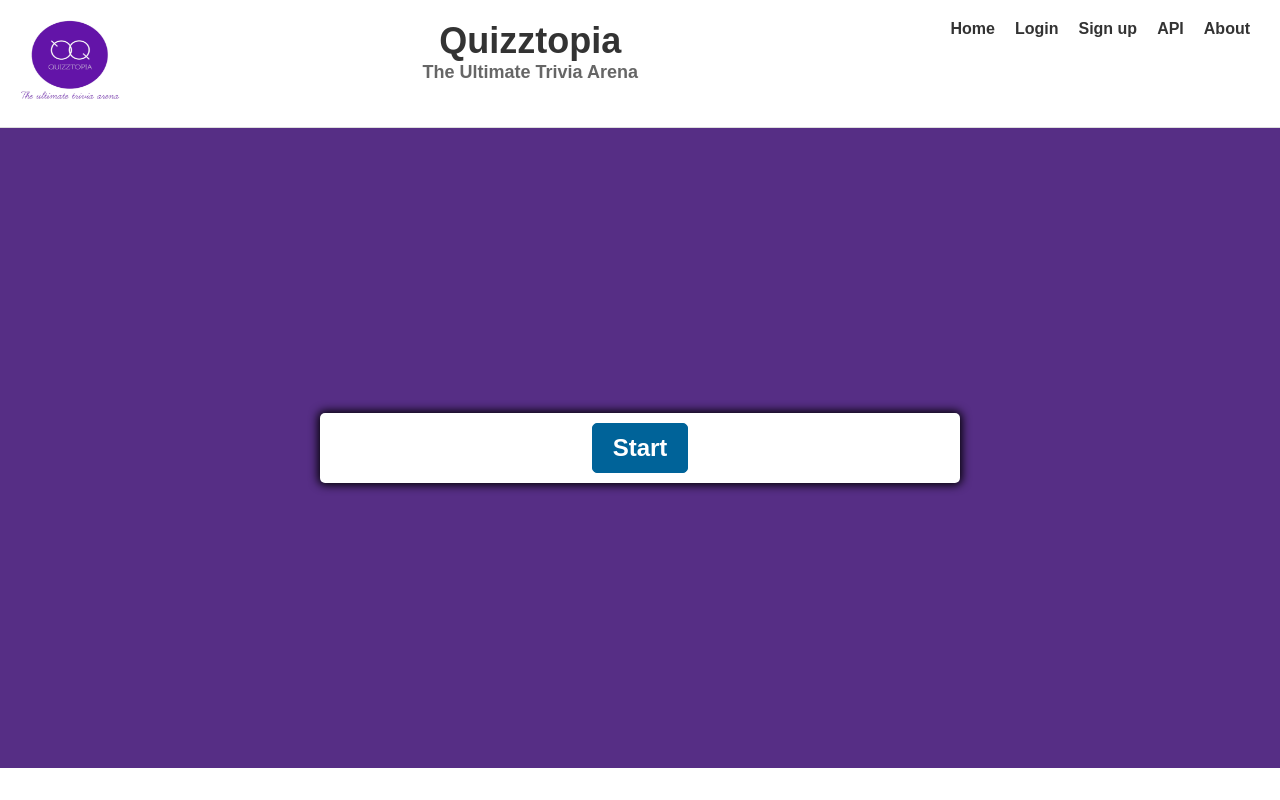
After one commit to CaptainAril/Quizztopia, a Python web app: template frontend/templates/play.html in a window 1280 px wide. The commit adds this page. Run offline with Jinja, Linux system fonts and the light colour scheme; the template is opened without the code that fills it, so the values that code supplies are empty.

Commit message:
frontend

```diff
--- /dev/null
+++ b/frontend/styles/index.css
@@ -0,0 +1,87 @@
+*, *::before, *::after{
+  box-sizing: border-box;
+  font-size: Gotham Rounded;
+}
+
+body {
+  margin: 0;
+  font-family: Arial, sans-serif;
+}
+
+header {
+  background-color: #fff;
+  padding: 20px;
+  display: flex;
+  /* flex-direction: column; */
+  /* align-items: center; */
+  justify-content: space-between;
+  border-bottom: 1px solid #ddd;
+  position: sticky;
+  top: 0;
+  z-index: 999;
+  height: 16vh;
+}
+
+img.logo {
+  height: 80px;
+  width: 100px;
+  text-align: left;
+  margin: 0;
+  float: left;
+}
+
+nav {
+  display: flex;
+  justify-content: flex-end;
+
+}
+
+nav ul {
+  display: flex;
+  list-style: none;
+  margin-top: 0;
+  padding: 0;
+}
+
+nav li {
+  margin: 0 10px;
+}
+
+nav a {
+  color: #333;
+  text-decoration: none;
+  font-weight: bold;
+}
+
+div.logo {
+  /* text-align: center; */
+
+}
+
+div.title {
+  text-align: center;
+  margin: 0;
+}
+div.title h1 {
+  font-size: 36px;
+  margin: 0;
+  color: #333;
+}
+
+div.title h2 {
+  font-size: 18px;
+  margin: 0;
+  color: #666;
+}
+
+.cta {
+  background-color: #FF5722;
+  color: #fff;
+  border: none;
+  padding: 10px 20px;
+  font-size: 16px
+}
+
+.cta-banner {
+  text-align: center;
+}
--- a/frontend/quizztopia.css
+++ b/frontend/styles/quizztopia.css
@@ -1,8 +1,3 @@
-*, *::before, *::after{
-    box-sizing: border-box;
-    font-size: Gotham Rounded;
-}
-
 :root{
  --hue-neutral: 2001;
  --hue-wrong: 0;
@@ -11,16 +6,16 @@
 
 }
 
-body{
+.main{
     --hue: var(--hue-neutral);
     padding: 0;
     margin: 0;
     display: flex;
-    width: 100vw;
-    height: 100vh;
+    width: 100%;
+    height: 80vh;
     justify-content: center;
     align-items: center;
-    background-color: hsl(var(--hue), 100%, 20%);
+    background-color: rgb(86, 46, 133);
 }
 
 body.correct{
--- /dev/null
+++ b/frontend/templates/play.html
@@ -0,0 +1,52 @@
+<html lang="en">
+<head>
+    <meta charset="UTF-8">
+    <meta http-equiv="X-UA-Compatible" content="IE=edge">
+    <meta name="viewport" content="width=device-width, initial-scale=1.0">
+    <link rel="stylesheet" href="/frontend/styles/quizztopia.css">
+    <link rel="stylesheet" href="/frontend/styles/index.css">
+    <title>Alx Example</title>
+
+
+</head>
+<body>
+    <header class="header">
+        <img src="/frontend/images/logo.png" alt="logo" class="logo">
+        <div class="title">
+          <h1>Quizztopia</h1>
+          <h2>The Ultimate Trivia Arena</h2>
+        </div>
+
+        <nav class="nav">
+          <ul>
+            <li><a href="index.html">Home</a></li>
+            <li><a href="#">Login</a></li>
+            <li><a href="#">Sign up</a></li>
+            <li><a href="#">API</a></li>
+            <li><a href="#">About</a></li>
+          </ul>
+        </nav>
+
+        <!-- <a href="/frontend/templates/play.html" class="cta">Play Now</a> -->
+      </header>
+    <main class="main">
+        <div class="container">
+            <div id="question-container" class="hide">
+                <div id="question">Quiztopia</div>
+                <div id="answe-buttons" class="btn-grid">
+                    <button class="btn correct">Answer 1</button>
+                    <button class="btn wrong">Answer 2</button>
+                    <button class="btn">Answer 3</button>
+                    <button class="btn">Answer 4</button>
+                </div>
+            </div>
+            <div class="Controls">
+                <button id="start-btn" class="start-btn btn"> Start</button>
+                <button id="next-btn" class="next-btn btn hide">Next</button>
+            </div>
+        </div>
+    </main>
+
+    <script src="/frontend/scripts/quizztopia.js"></script>
+</body>
+</html>
```
Also changed, not shown: frontend/quizztopia.html (deleted, +0 -29 lines), frontend/templates/index.html (renamed from gpt/gpt.html, +19 -13 lines), gpt/gpt.css (deleted, +0 -64 lines), frontend/images/logo.png (added), frontend/scripts/gpt.js (added), frontend/scripts/quizztopia.js (renamed from frontend/quizztopia.js).
